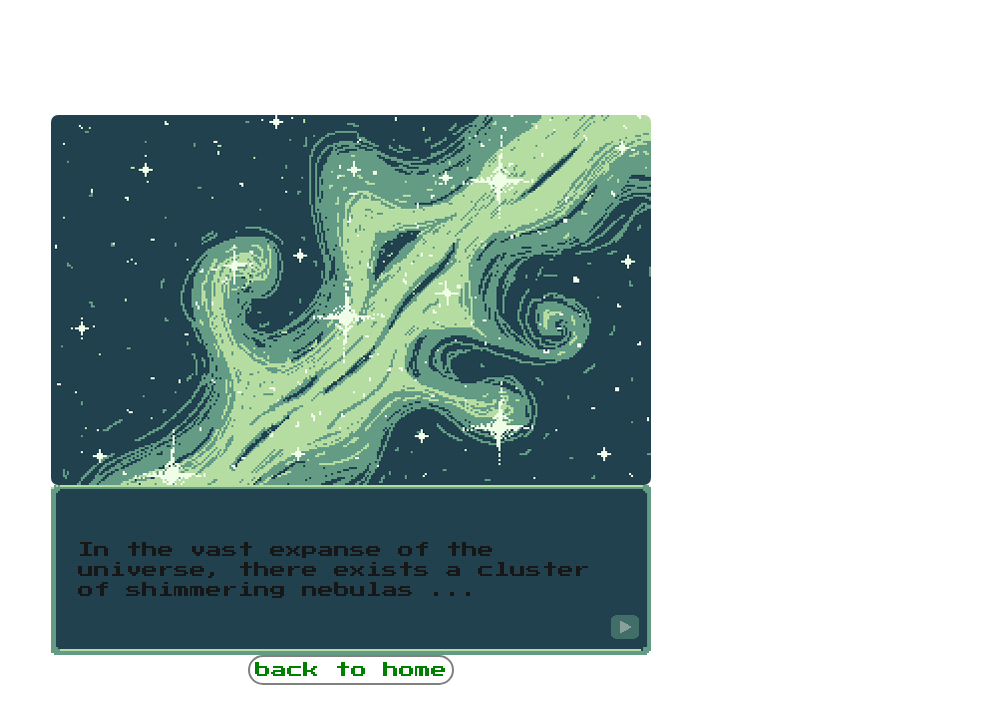
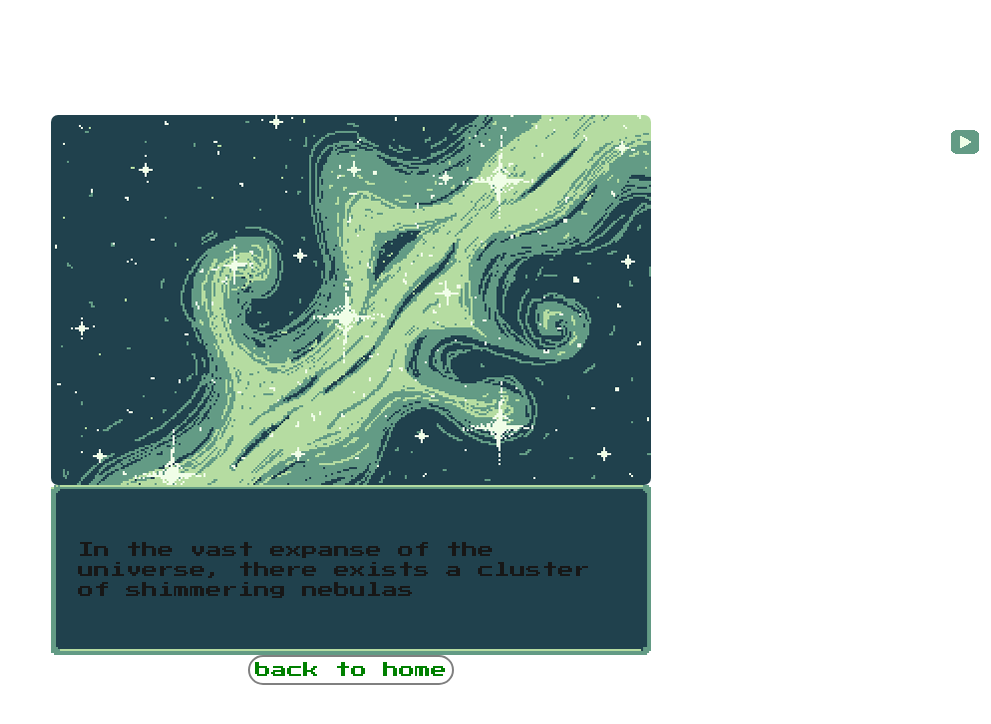
Before and after one commit to levinthiel/KoroKoro, a Next.js app: page /OpeningScenePage in a window 1280 px wide. Shown: the top 724 px of the page, without its empty margins (289-1280 px from the left). Built offline with nearby package versions, Linux system fonts and the light colour scheme.

Commit message:
write basic logik to update scene count, and map scenes

```diff
--- a/app/OpeningScenePage/page.js
+++ b/app/OpeningScenePage/page.js
@@ -1,24 +1,39 @@
 "use client";
-import { scenes } from "../lib/data";
+import { scenes as initialScenes } from "../lib/data";
 import styled from "styled-components";
 import Link from "next/link";
+import { useState } from "react";
 
 export default function OpeningScenePage() {
+
+  const [scenes,setScenes] = useState(initialScenes)
+
+  let sceneId = 0
+
+  function setSceneId() {
+    if (sceneId<7){
+      sceneId++
+      console.log(sceneId)
+    }else {
+    }
+
+  }
+
+
   return (
     <Wrapper>
-      <SceneDisplay />
-      <TextBox>
-        <TextBoxButton />
-        <Textpart1>
-          In the vast expanse of the universe, there exists a cluster of
-          shimmering nebulas ...
-        </Textpart1>
+      <SceneDisplay /><TextBoxButton onClick={setSceneId}/>
+      {[scenes[sceneId]].map((scene) => (
+        <TextBox  key={scene.id}>
 
-        <Textpart2>
-              known as the Hikaru Stellar Hatchery—a birthplace of mysterious, sentient life forms called Korokoro.
-        </Textpart2>
+            <Textpart1>
+              {scene.textpart1}  {/* {scene.textpart2} */}
+            </Textpart1>
+{/*         <Textpart2>
+              {scene.textpart2}
+            </Textpart2> */}
       </TextBox>
-
+      ))}
       <LinkWrapper>
         <Link href=".">back to home</Link>
       </LinkWrapper>
@@ -75,7 +90,7 @@ const TextBoxButton = styled.button`
   height: 24px;
   right: 12px;
   top: 130px;
-  animation: blink 1s infinite ease-in-out;
+  /* animation: blink 1s infinite ease-in-out;
   @keyframes blink {
     0% {
       opacity: 0;
@@ -86,7 +101,7 @@ const TextBoxButton = styled.button`
     100% {
       opacity: 1;
     }
-  }
+  } */
 `;
 const Textpart1 = styled.p`
 `;
```
